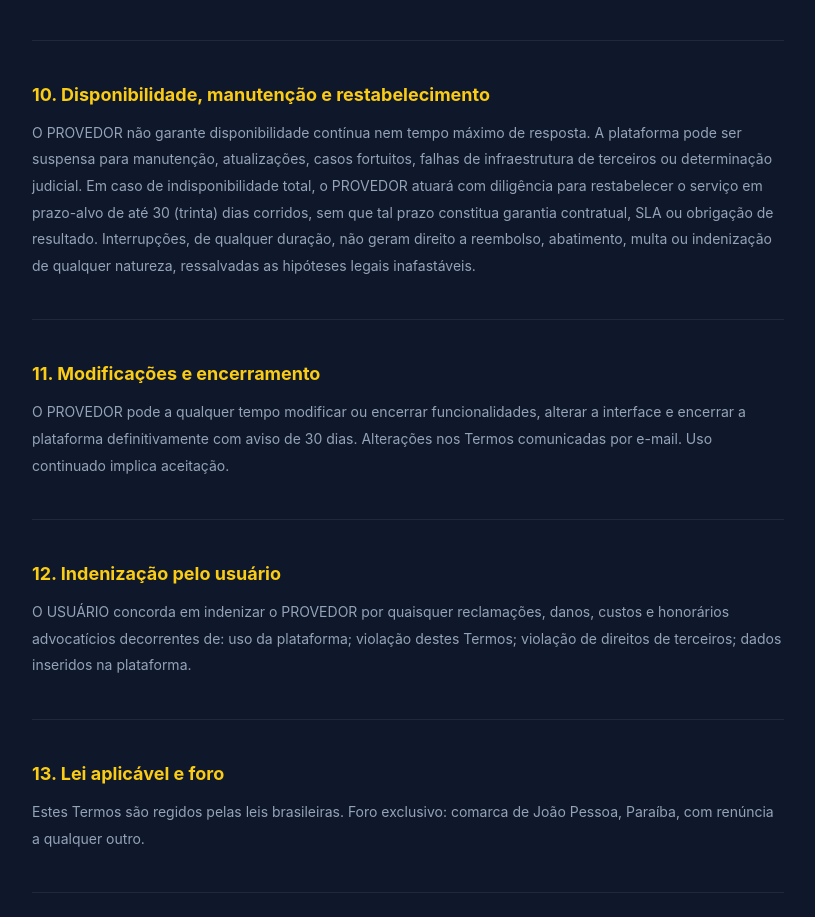
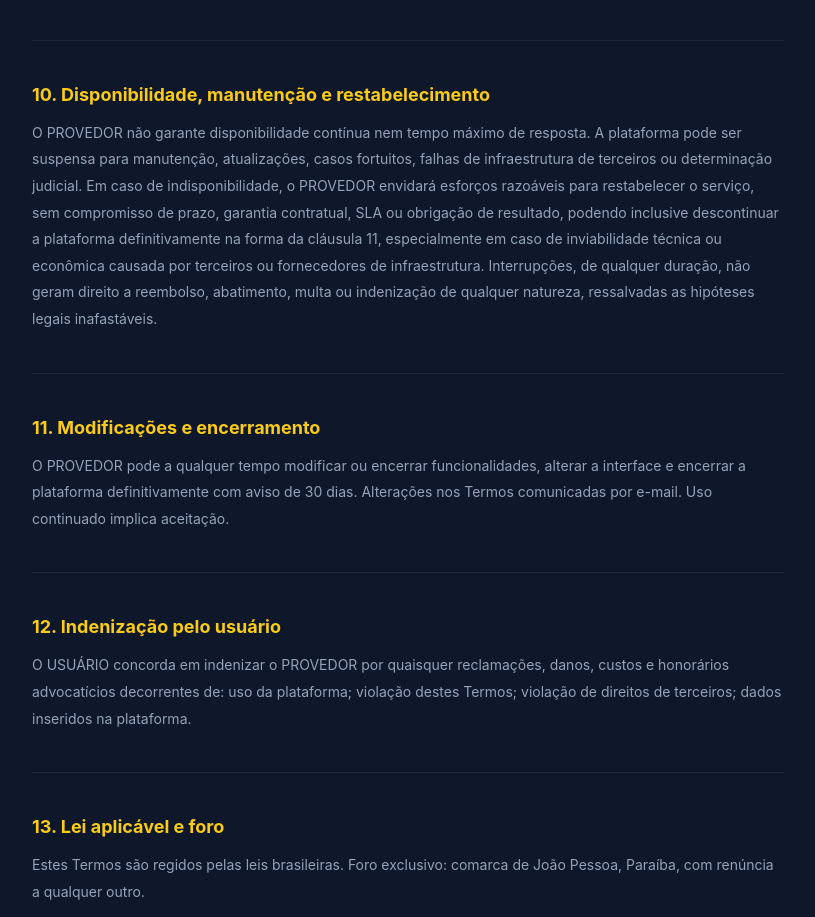
Before and after one commit to marceloandrad3/gestao-lematec-site, a React (Vite) app: page /termos in a window 1280 px wide. Shown: the part 2200-3117 px from the top of the page, without its empty margins (232-1047 px from the left). Built offline with nearby package versions, Linux system fonts and the light colour scheme; no server answers.

Commit message:
fix: termos clausula 10 - remove prazo-alvo, sem compromisso temporal

```diff
--- a/src/pages/Termos/index.tsx
+++ b/src/pages/Termos/index.tsx
@@ -9,7 +9,7 @@ const Termos = () => {
     { titulo: "7. Pagamento, trial e suspensão", texto: "TRIAL: 30 dias gratuitos a partir do primeiro acesso, sem cartão. ASSINATURA: valor vigente cobrado mensalmente, podendo ser alterado com aviso de 30 dias. INADIMPLÊNCIA: suspensão automática e imediata sem notificação prévia. REEMBOLSO: garantido o direito de arrependimento em até 7 dias da primeira contratação (art. 49, CDC), com devolução integral; após esse prazo, e nas renovações, pagamentos são não reembolsáveis, sendo o serviço prestado até o fim do período pago. CANCELAMENTO: a qualquer momento, sem multa. Dados disponíveis por 30 dias após cancelamento, depois excluídos definitivamente." },
     { titulo: "8. Propriedade intelectual", texto: "Todos os direitos sobre a plataforma (código, design, interfaces, algoritmos, marcas e logotipos) são propriedade exclusiva do PROVEDOR. É proibido: copiar, modificar ou distribuir o software; fazer engenharia reversa; remover marcas de propriedade; usar a marca Lematec sem autorização expressa." },
     { titulo: "9. Condutas proibidas", texto: "É expressamente proibido: usar a plataforma para fins ilegais ou fraudulentos; inserir dados falsos ou de terceiros sem autorização; burlar sistemas de autenticação ou segurança; compartilhar acesso com terceiros; sobrecarregar intencionalmente a infraestrutura; violar direitos de privacidade de terceiros. Violações implicam suspensão imediata sem reembolso." },
-    { titulo: "10. Disponibilidade, manutenção e restabelecimento", texto: "O PROVEDOR não garante disponibilidade contínua nem tempo máximo de resposta. A plataforma pode ser suspensa para manutenção, atualizações, casos fortuitos, falhas de infraestrutura de terceiros ou determinação judicial. Em caso de indisponibilidade total, o PROVEDOR atuará com diligência para restabelecer o serviço em prazo-alvo de até 30 (trinta) dias corridos, sem que tal prazo constitua garantia contratual, SLA ou obrigação de resultado. Interrupções, de qualquer duração, não geram direito a reembolso, abatimento, multa ou indenização de qualquer natureza, ressalvadas as hipóteses legais inafastáveis." },
+    { titulo: "10. Disponibilidade, manutenção e restabelecimento", texto: "O PROVEDOR não garante disponibilidade contínua nem tempo máximo de resposta. A plataforma pode ser suspensa para manutenção, atualizações, casos fortuitos, falhas de infraestrutura de terceiros ou determinação judicial. Em caso de indisponibilidade, o PROVEDOR envidará esforços razoáveis para restabelecer o serviço, sem compromisso de prazo, garantia contratual, SLA ou obrigação de resultado, podendo inclusive descontinuar a plataforma definitivamente na forma da cláusula 11, especialmente em caso de inviabilidade técnica ou econômica causada por terceiros ou fornecedores de infraestrutura. Interrupções, de qualquer duração, não geram direito a reembolso, abatimento, multa ou indenização de qualquer natureza, ressalvadas as hipóteses legais inafastáveis." },
     { titulo: "11. Modificações e encerramento", texto: "O PROVEDOR pode a qualquer tempo modificar ou encerrar funcionalidades, alterar a interface e encerrar a plataforma definitivamente com aviso de 30 dias. Alterações nos Termos comunicadas por e-mail. Uso continuado implica aceitação." },
     { titulo: "12. Indenização pelo usuário", texto: "O USUÁRIO concorda em indenizar o PROVEDOR por quaisquer reclamações, danos, custos e honorários advocatícios decorrentes de: uso da plataforma; violação destes Termos; violação de direitos de terceiros; dados inseridos na plataforma." },
     { titulo: "13. Lei aplicável e foro", texto: "Estes Termos são regidos pelas leis brasileiras. Foro exclusivo: comarca de João Pessoa, Paraíba, com renúncia a qualquer outro." },
```
